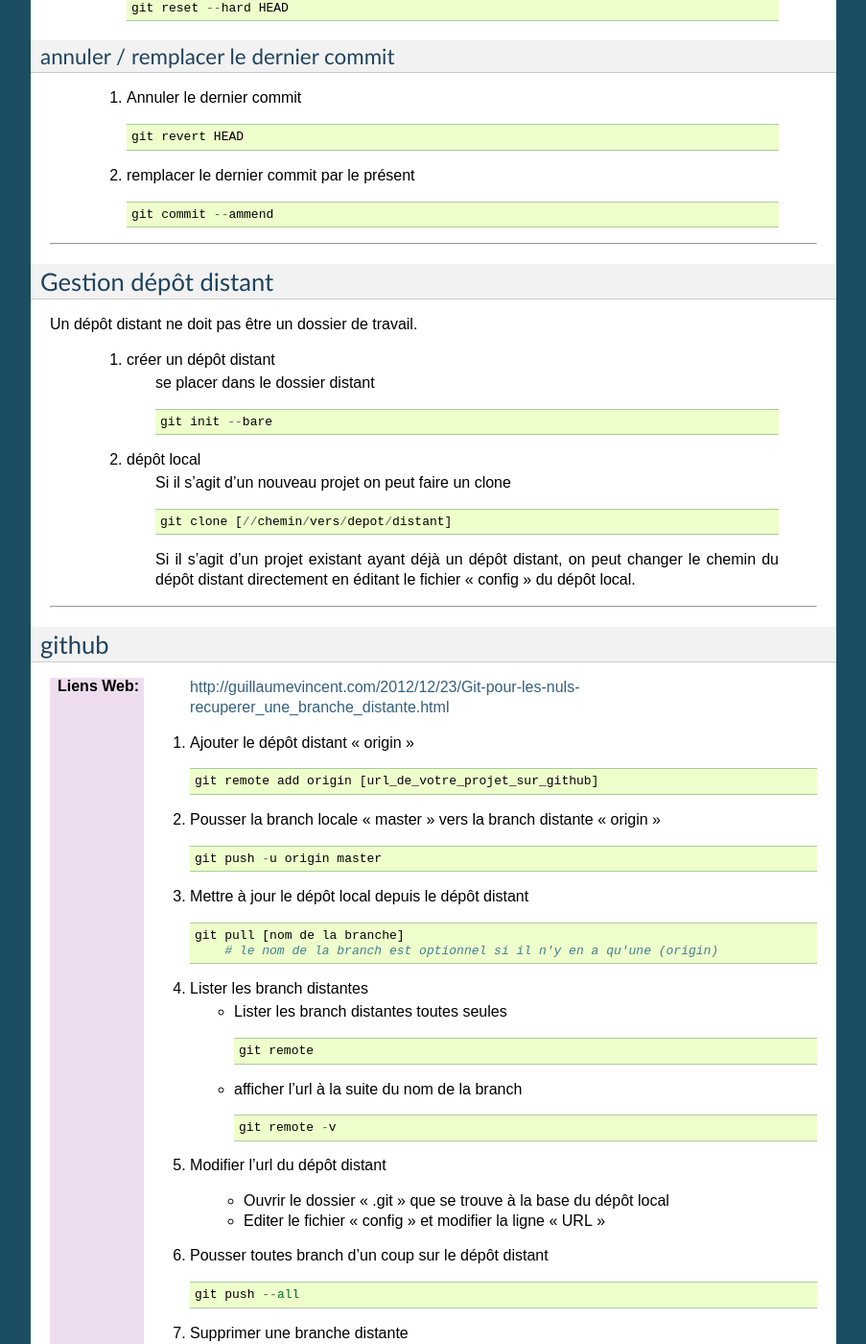
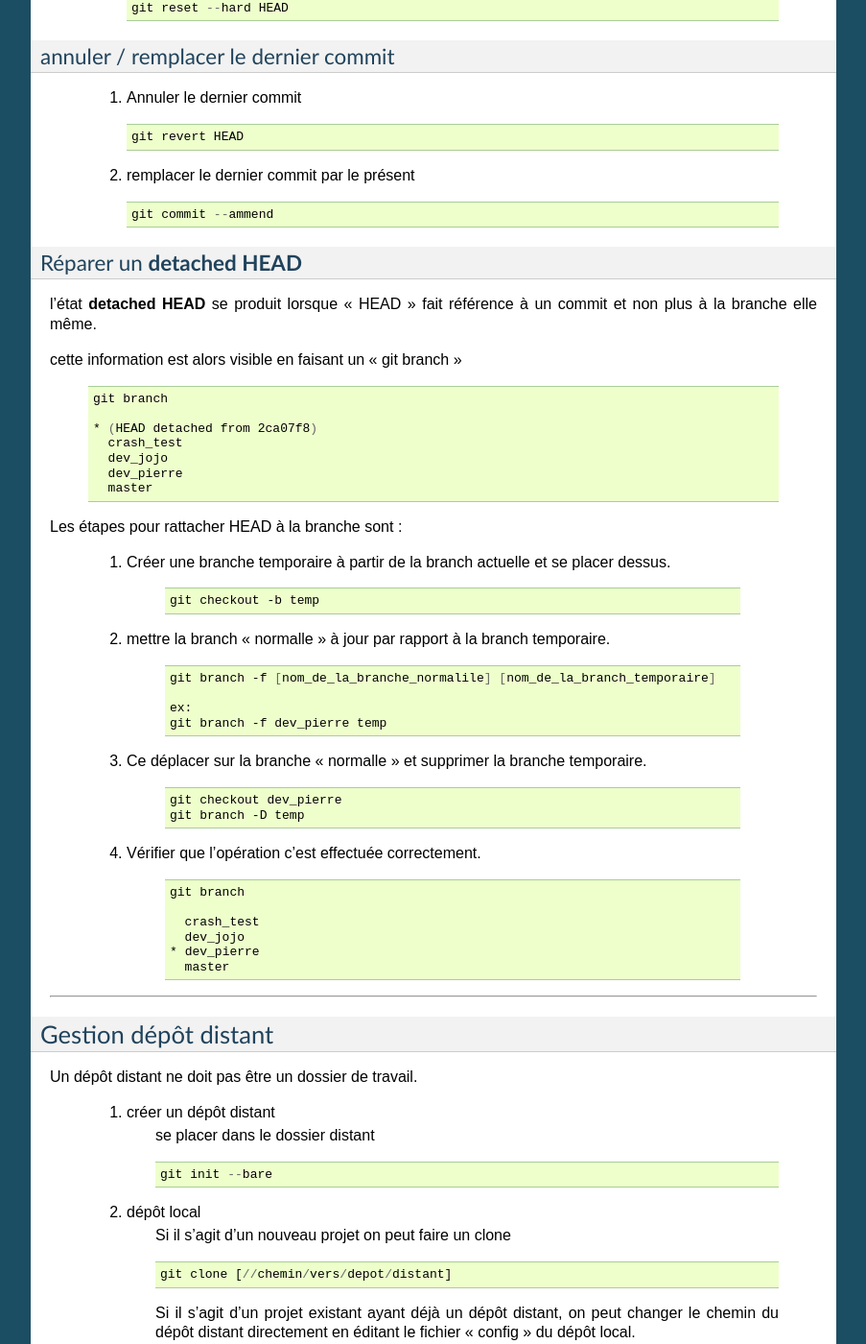
Before and after one commit to poltergeist42/JDM, a Sphinx documentation site: the page built from _1_userDoc/source/GIT.rst, in a window 1280 px wide and 1400 px high, scrolled down 4642 px. Shown: the whole window at 96% size, without its empty margins (198-1101 px from the left). Built offline with Sphinx 7.4.7, drawn with Linux system fonts in a browser that asks for light colours; some of the changed text lies outside the part shown.

Commit message:
UP: GIT.rst

```diff
--- a/_1_userDoc/source/GIT.rst
+++ b/_1_userDoc/source/GIT.rst
@@ -281,6 +281,59 @@ annuler / remplacer le dernier commit
     #. remplacer le dernier commit par le présent ::
 
         git commit --ammend
+
+Réparer un **detached HEAD**
+----------------------------
+
+l'état **detached HEAD** se produit lorsque "HEAD" fait référence à un commit et non plus à la branche elle même.
+
+cette information est alors visible en faisant un "git branch"
+
+    .. code:: shell
+
+        git branch
+
+        * (HEAD detached from 2ca07f8)
+          crash_test
+          dev_jojo
+          dev_pierre
+          master
+
+
+Les étapes pour rattacher HEAD à la branche sont :
+
+    #. Créer une branche temporaire à partir de la branch actuelle et se placer dessus.
+
+        .. code:: shell
+
+            git checkout -b temp
+
+    #. mettre la branch "normalle" à jour par rapport à la branch temporaire.
+
+        .. code:: shell
+
+            git branch -f [nom_de_la_branche_normalile] [nom_de_la_branch_temporaire]
+
+            ex:
+            git branch -f dev_pierre temp
+
+    #. Ce déplacer sur la branche "normalle" et supprimer la branche temporaire.
+
+        .. code:: shell
+
+            git checkout dev_pierre
+            git branch -D temp
+
+    #. Vérifier que l'opération c'est effectuée correctement.
+
+        .. code:: shell
+
+            git branch
+
+              crash_test
+              dev_jojo
+            * dev_pierre
+              master
 
 ------------------------------------------------------------------------------------------
 
```
Also changed, not shown: other parts of _1_userDoc/source/GIT.rst (+1 -1 lines).
